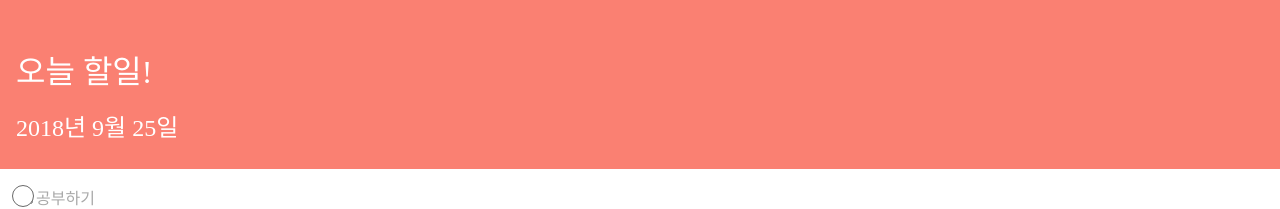
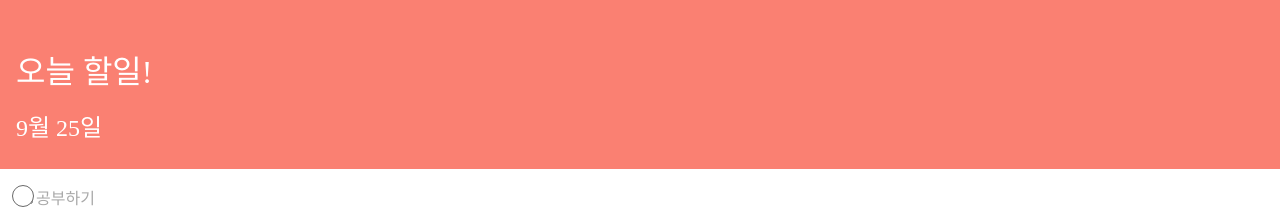
Before and after one commit to yooasd11/angularTodo, an Angular app: page / in a window 1280 px wide. Shown: the top 209 px of the page. Built offline with nearby package versions, Linux system fonts and the light colour scheme.

Commit message:
날짜 파이프

```diff
--- a/src/app/app.component.html
+++ b/src/app/app.component.html
@@ -1,6 +1,7 @@
 <!--The content below is only a placeholder and can be replaced.-->
 <div class="title">
     <h1>오늘 할일!</h1>
-    <h2>{{ date }}</h2>
+    <!-- pipe 사용해서 date 객체 표현 변화 -->
+    <h2>{{ today | date:'M월 d일' }}</h2>
 </div>
 <app-todo-items></app-todo-items>
--- a/src/app/app.component.ts
+++ b/src/app/app.component.ts
@@ -7,9 +7,7 @@ import { Component } from '@angular/core';
 })
 // import 와 export 키워드는 ES6 에서 제공하는 모듈 시스템 지
 export class AppComponent {
-  date = '';
+  today: Date = new Date();
   constructor() {
-    let newDate = new Date();
-    this.date = newDate.getFullYear() + '년 ' + (newDate.getMonth() + 1) + '월 ' + newDate.getDate() + '일';
   }
 }
```
